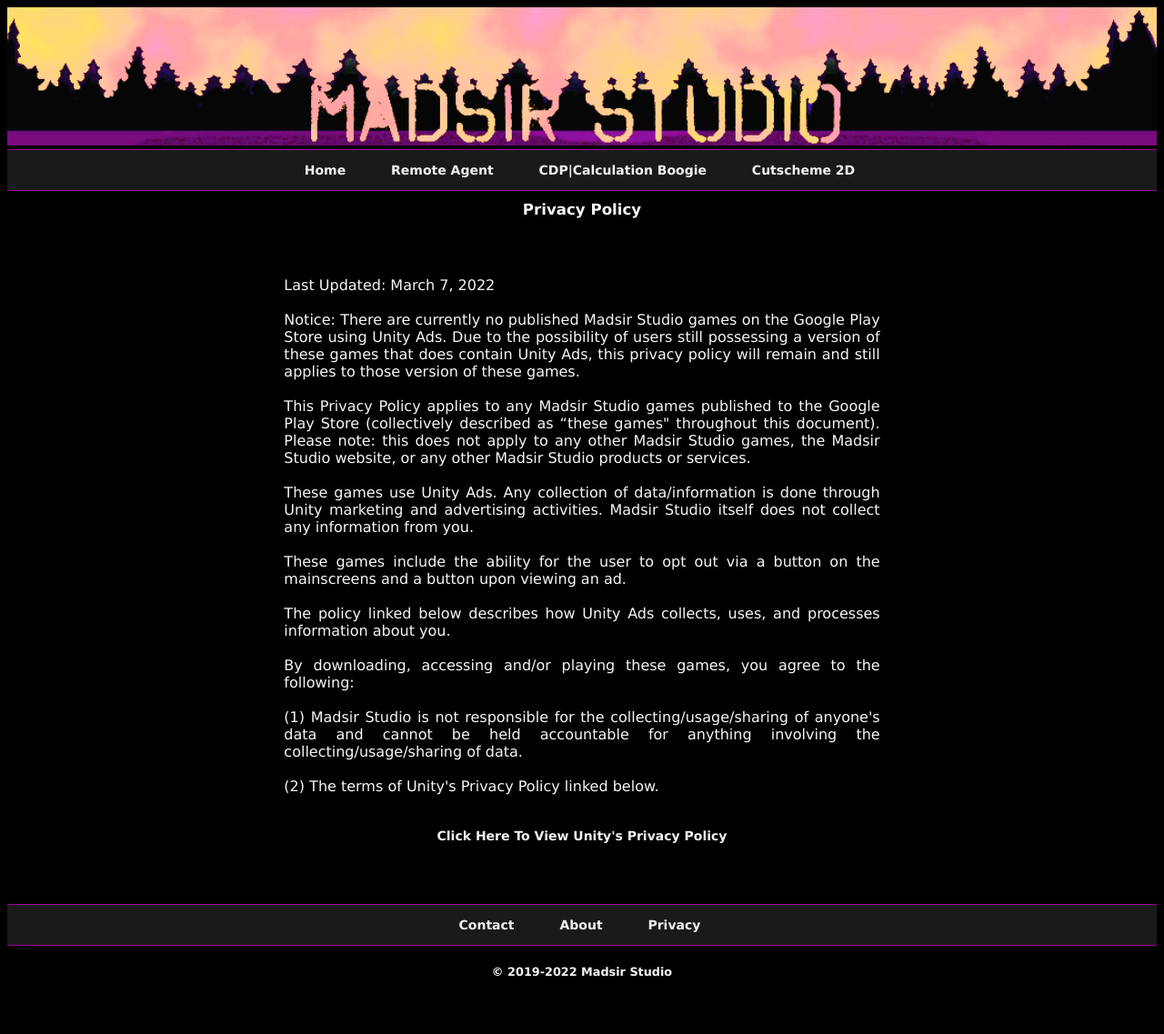
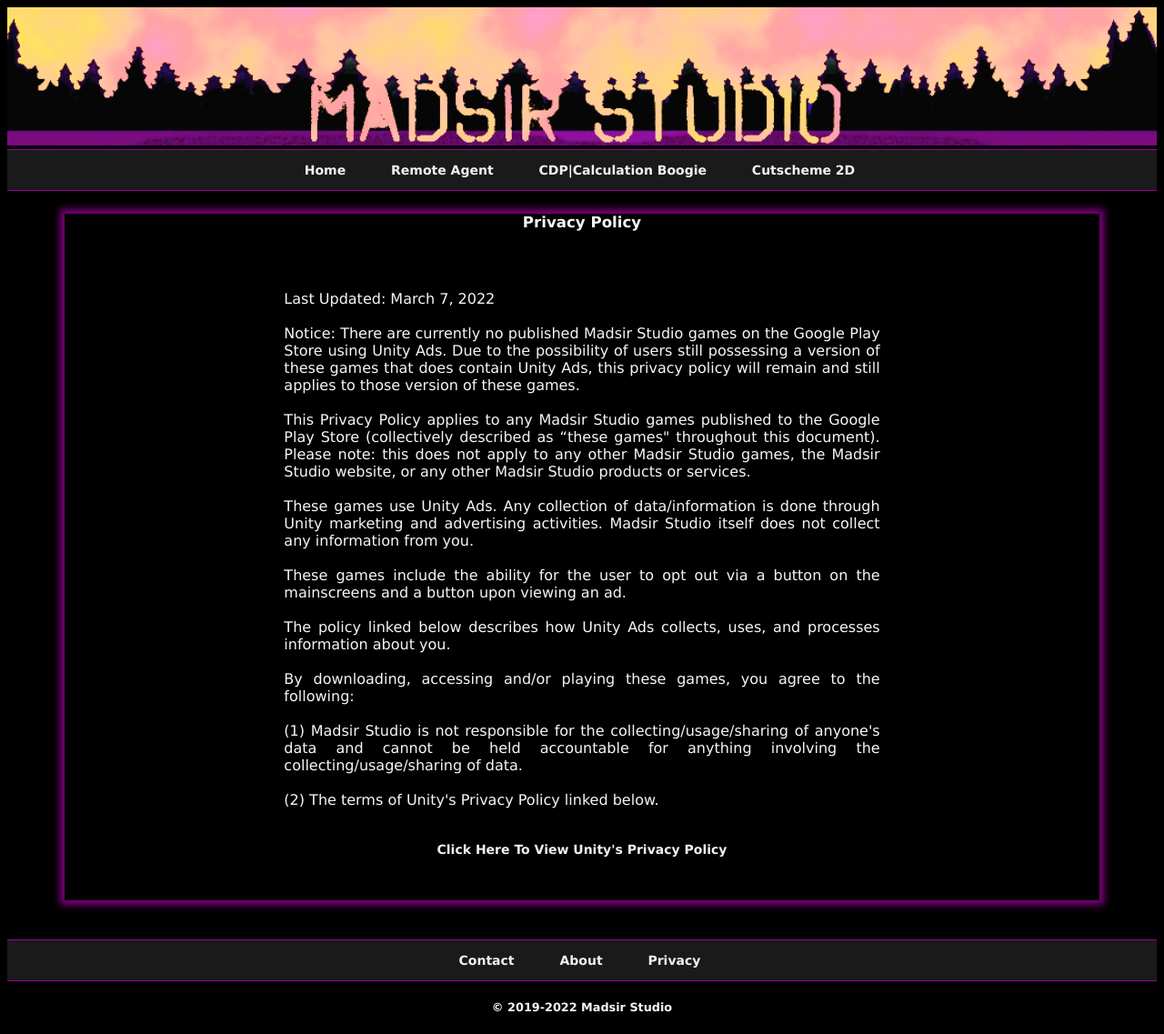
Before and after one commit to Madsir/madsirstudio.github.io, a Jekyll site: the page built from privacy/index.html, in a window 1280 px wide. Shown: the whole page at 91% size. Built offline with Jekyll 4.4.1, drawn with Linux system fonts in a browser that asks for light colours; before the commit the page ends 1097 px from its top, so only the background shows below that.

Commit message:
Update index.html

```diff
--- a/privacy/index.html
+++ b/privacy/index.html
@@ -8,8 +8,11 @@
 	<head>
 <style>
 .main {
-  margin-left: 5%; /* Same width as the sidebar + left position in px */
+      margin-left: 5%;
 	margin-right: 5%;
+		margin-top: 2%;
+	margin-bottom: 2%;
+	box-shadow: 0 0 8px 5px purple;
 }
 .centerdiv {
   margin-left: 2%; /* Same width as the sidebar + left position in px */
```
